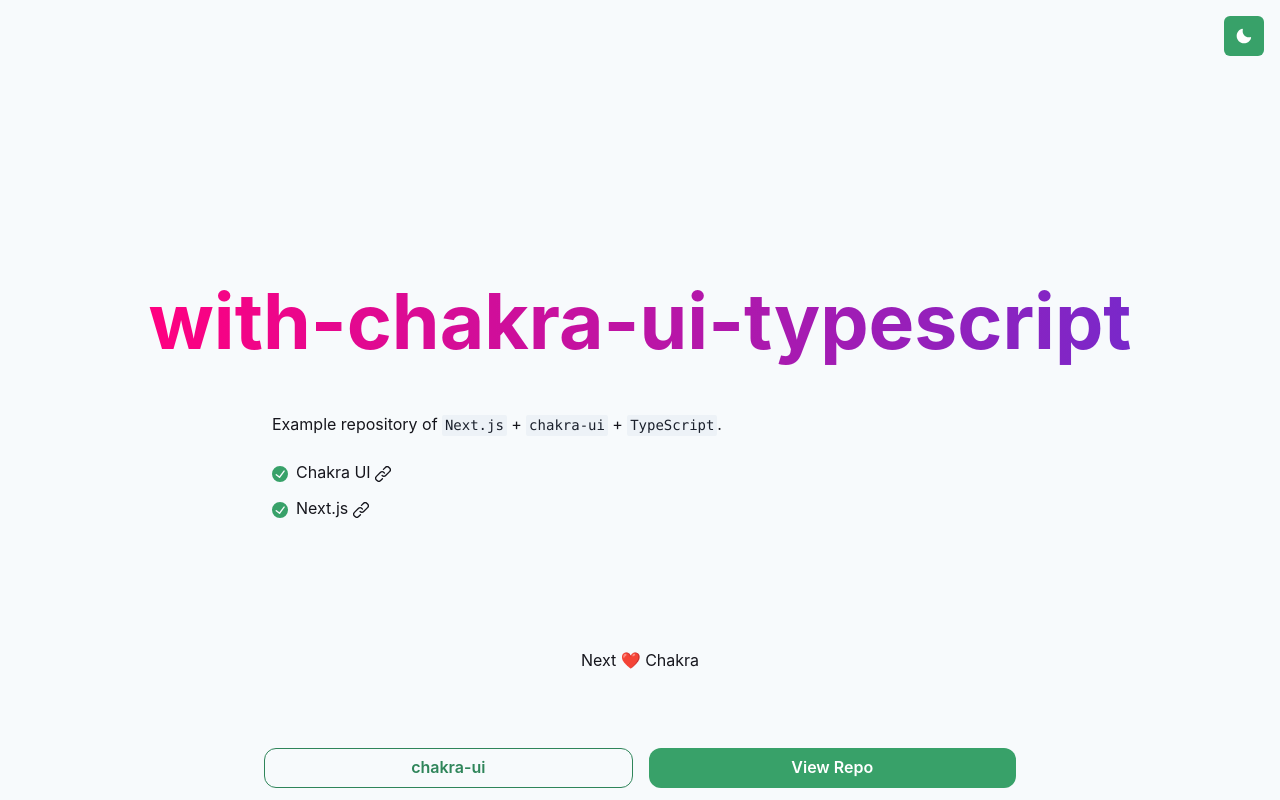
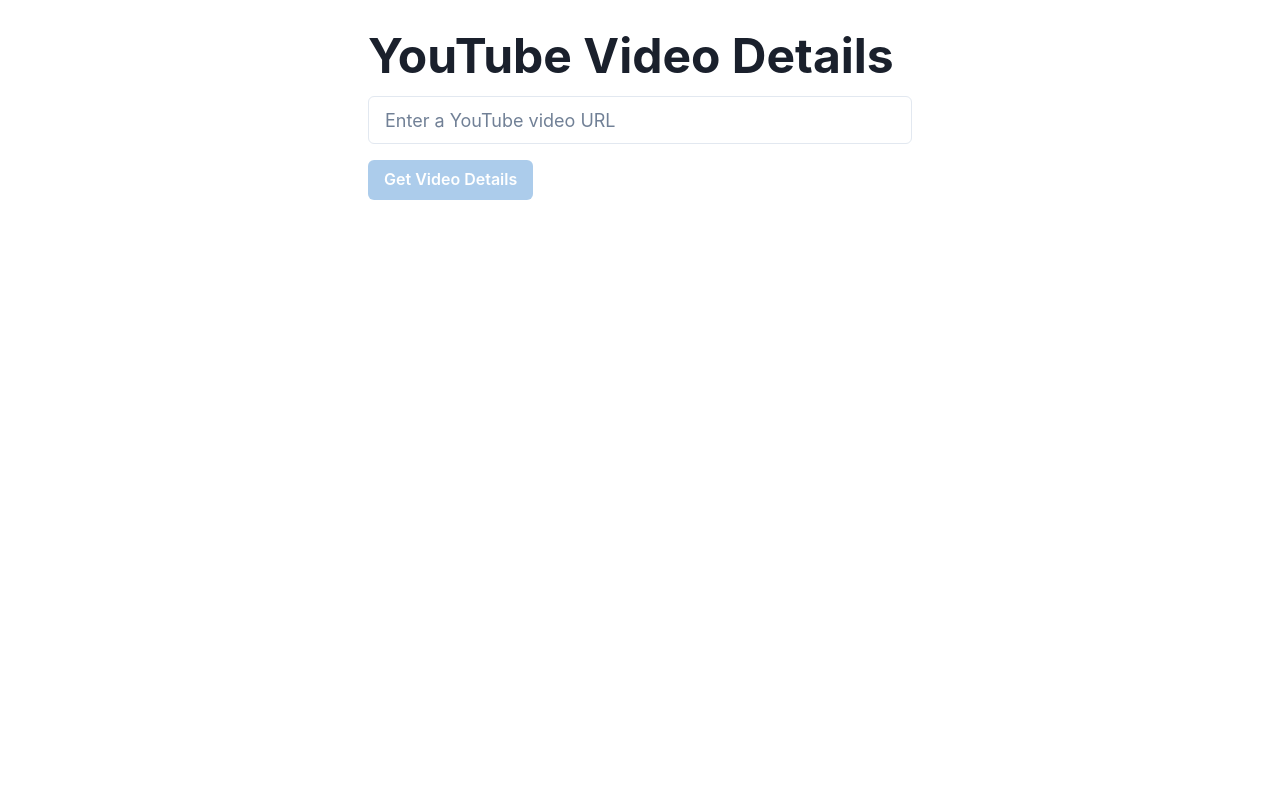
Before and after one commit to jeponkz/youtube-details, a Next.js app: page / in a window 1280 px wide. Built offline with nearby package versions, Linux system fonts and the light colour scheme.

Commit message:
Initial commit

```diff
--- a/package.json
+++ b/package.json
@@ -11,6 +11,7 @@
     "@chakra-ui/theme-tools": "^2.0.2",
     "@emotion/react": "^11.9.0",
     "@emotion/styled": "^11.9.0",
+    "axios": "^1.3.5",
     "framer-motion": "^6.3.0",
     "next": "latest",
     "react": "^18.2.0",
--- a/src/pages/index.tsx
+++ b/src/pages/index.tsx
@@ -1,56 +1,152 @@
-import {
-  Link as ChakraLink,
-  Text,
-  Code,
-  List,
-  ListIcon,
-  ListItem,
-} from '@chakra-ui/react'
-import { CheckCircleIcon, LinkIcon } from '@chakra-ui/icons'
+import { use, useState } from 'react'
+import { Input, Button, Heading, Text, Image, Container, Table, Tbody, Tr, Td, Th, Spinner, useToast } from '@chakra-ui/react'
+import Head from 'next/head'
+import axios from 'axios'
 
-import { Hero } from '../components/Hero'
-import { Container } from '../components/Container'
-import { Main } from '../components/Main'
-import { DarkModeSwitch } from '../components/DarkModeSwitch'
-import { CTA } from '../components/CTA'
-import { Footer } from '../components/Footer'
+type VideoDetails = {
+  title: string
+  description: string
+  thumbnailUrl: string
+  publishedAt: string
+}
 
-const Index = () => (
-  <Container height="100vh">
-    <Hero />
-    <Main>
-      <Text color="text">
-        Example repository of <Code>Next.js</Code> + <Code>chakra-ui</Code> +{' '}
-        <Code>TypeScript</Code>.
-      </Text>
+export default function Home() {
+  const [videoUrl, setVideoUrl] = useState('')
+  const [videoDetails, setVideoDetails] = useState<VideoDetails | null>(null)
+  const [isLoading, setIsLoading] = useState(false)
+  const [invalidVideo, setInvalidVideo] = useState(false)
+  const toast = useToast()
 
-      <List spacing={3} my={0} color="text">
-        <ListItem>
-          <ListIcon as={CheckCircleIcon} color="green.500" />
-          <ChakraLink
-            isExternal
-            href="https://chakra-ui.com"
-            flexGrow={1}
-            mr={2}
-          >
-            Chakra UI <LinkIcon />
-          </ChakraLink>
-        </ListItem>
-        <ListItem>
-          <ListIcon as={CheckCircleIcon} color="green.500" />
-          <ChakraLink isExternal href="https://nextjs.org" flexGrow={1} mr={2}>
-            Next.js <LinkIcon />
-          </ChakraLink>
-        </ListItem>
-      </List>
-    </Main>
+  const handleSubmit = async (event: React.FormEvent<HTMLFormElement>) => {
+    event.preventDefault()
 
-    <DarkModeSwitch />
-    <Footer>
-      <Text>Next ❤️ Chakra</Text>
-    </Footer>
-    <CTA />
-  </Container>
-)
+    // Disable the button if the video URL is blank
+    if (!videoUrl) {
+      return
+    }
+    const videoIdMatch = videoUrl.match(/(?:youtube\.com\/(?:[^\/]+\/.+\/|(?:v|e)\/|.*[?&]v=)|youtu\.be\/)([^"&?\/ ]{11})/)
 
-export default Index
+    if (!videoIdMatch) {
+      // Invalid YouTube video URL
+      toast({
+        title: "Invalid YouTube video URL.",
+        description: "Please enter a valid URL.",
+        status: "error",
+        duration: 5000,
+        isClosable: true,
+        position: "top",
+      })
+      setInvalidVideo(true)
+      return
+    } else {
+      setInvalidVideo(false)
+    }
+    const videoId = videoIdMatch[1]
+
+    setIsLoading(true)
+
+    try {
+      const { data } = await axios.get(
+        `https://www.googleapis.com/youtube/v3/videos?part=snippet&id=${videoId}&key=${process.env.NEXT_PUBLIC_YOUTUBE_API_KEY}`
+      )
+
+      const video = data.items[0]
+
+      if (!video) {
+        // Video not found
+        toast({
+          title: 'Video not found',
+          status: 'error',
+          duration: 5000,
+          isClosable: true,
+          position: 'top'
+        })
+        setIsLoading(false)
+        setVideoDetails(null)
+        return
+      }
+
+      setVideoDetails({
+        title: video.snippet.title,
+        description: video.snippet.description,
+        thumbnailUrl: video.snippet.thumbnails.medium.url,
+        publishedAt: video.snippet.publishedAt,
+      })
+
+    } catch (error) {
+      // Request failed
+      toast({
+        title: 'An error occurred',
+        status: 'error',
+        duration: 5000,
+        isClosable: true,
+        position: 'top'
+      })
+    }
+
+
+    setIsLoading(false)
+  }
+
+  return (
+    <>
+      <Head>
+        <title>YouTube Video Details | My App</title>
+        <meta
+          name="description"
+          content="Get details for any YouTube video including title, description, thumbnail, and publish date."
+        />
+      </Head>
+      <Container maxW="xl" my={8}>
+        <Heading as="h1" size="2xl" mb={4}>
+          YouTube Video Details
+        </Heading>
+        <form onSubmit={handleSubmit}>
+          <Input
+            value={videoUrl}
+            onChange={(event) => setVideoUrl(event.target.value)}
+            placeholder="Enter a YouTube video URL"
+            size="lg"
+            mb={4}
+            isInvalid={invalidVideo}
+          />
+          <Button type="submit" colorScheme="blue" isDisabled={!videoUrl}>
+            {isLoading ? <Spinner size="sm" color="white" mr={2} /> : null}
+            Get Video Details
+          </Button>
+        </form>
+
+        {videoDetails && (
+          <>
+            <Heading as="h2" size="lg" my={4}>
+              {videoDetails.title}
+            </Heading>
+            <Image src={videoDetails.thumbnailUrl} alt={videoDetails.title} />
+            <Table my={4} size="md">
+              <Tbody>
+                <Tr>
+                  <Th>Title</Th>
+                  <Td>{videoDetails.title}</Td>
+                </Tr>
+                <Tr>
+                  <Th>Description</Th>
+                  <Td>{videoDetails.description}</Td>
+                </Tr>
+                <Tr>
+                  <Th>Thumbnail</Th>
+                  <Td>
+                    <Image src={videoDetails.thumbnailUrl} alt={videoDetails.title} />
+                  </Td>
+                </Tr>
+                <Tr>
+                  <Th>Published on</Th>
+                  <Td>{new Date(videoDetails.publishedAt).toLocaleDateString()}</Td>
+                </Tr>
+              </Tbody>
+            </Table>
+          </>
+        )}
+      </Container>
+    </>
+  )
+}
```
Also changed, not shown: tsconfig.json (+15 -4 lines), 1 other file (tests, documents, lock files or other folders).
